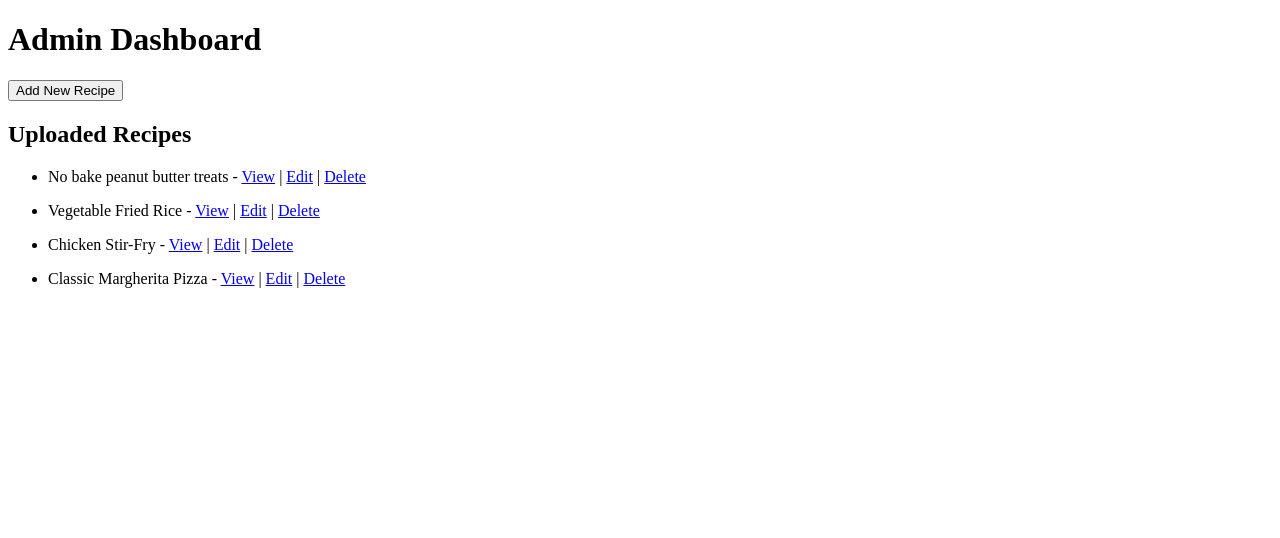
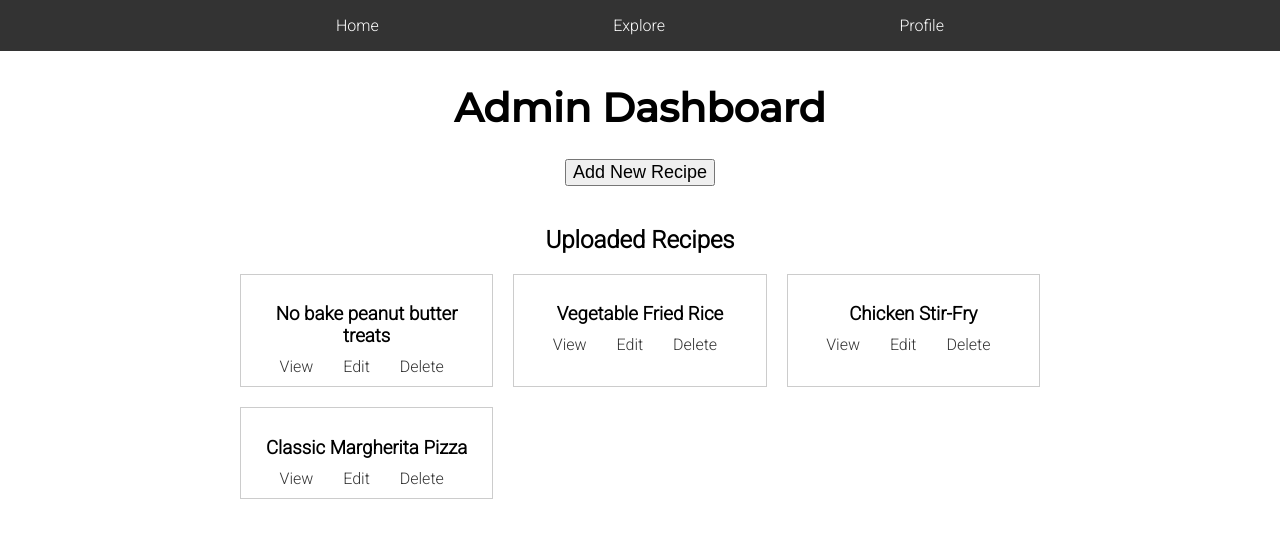
Before and after one commit to nourhan031/recipe-finder, a Python web app: template templates/admin/admin_dashboard.html in a window 1280 px wide. Shown: the top 538 px of the page. Run offline with Jinja, Linux system fonts and the light colour scheme; the template is opened without the code that fills it, so the values that code supplies are empty.

Commit message:
maria's commit

```diff
--- a/static/css/admin_dashboard.css
+++ b/static/css/admin_dashboard.css
@@ -2,6 +2,14 @@ h1{
     text-align: center;
 }
 
+.add-recipe{
+    display: flex;
+    justify-content: center;
+}
+
+.add-recipe > button{
+    font-size: large;
+}
 
 #recipe-list {
     text-align: center;
@@ -54,6 +62,6 @@ h1{
 }
 
 .recipe-actions .delete-link {
-    background-color: #f44336; /* Red background for delete link */
-    color: white; /* White text color for delete link */
+    background-color: #f44336;
+    color: white;
 }
--- a/templates/admin/admin_dashboard.html
+++ b/templates/admin/admin_dashboard.html
@@ -4,60 +4,72 @@
     <meta charset="UTF-8">
     <meta name="viewport" content="width=device-width, initial-scale=1.0">
     <title>Document</title>
+    <link rel="stylesheet" href="../../static/css/admin_dashboard.css">
+    <link rel="stylesheet" href="../../static/css/base.css">
+
 </head>
 <body>
+    <!-- Navigation Bar -->
+    <nav>
+        <ul>
+            <li><a href="base.html">Home</a></li>
+            <li class="dropdown">
+                <a href="#" id="explore">Explore</a>
+                <div class="dropdown-content">
+                    <a href="categories.html">Categories</a>
+                    <a href="recipes_list.html">Recipes</a>
+                </div>
+            </li>
+            <li>
+                <a href="../user/log_in_user.html" id="profile-link">
+                    <span id="login-text">Profile</span>
+                </a>
+            </li>
+
+        </ul>
+    </nav>
     <div class="container">
         <h1>Admin Dashboard</h1>
 
         <!-- Button to Add New Recipe -->
-        <a href="admin_add_recipe.html"><button>Add New Recipe</button></a>
+        <a href="admin_add_recipe.html" class="add-recipe"><button>Add New Recipe</button></a>
 
         <div id="recipe-list">
-            <!-- List of Available Recipes -->
-            <!-- Display a table or list of recipes with options to edit and delete -->
             <h2>Uploaded Recipes</h2>
-
-               <ul>
-                <div id="peanut_butter">
-                  <li>No bake peanut butter treats -
-                     <a href="../recipes/viewPB.html">View</a> |
-                     <a href="edit_recipe.html">Edit</a> |
-                     <a href="#" onclick="deleteRecipe(1)">Delete</a>
-                  </li>
+            <div class="recipe-grid">
+                <div class="recipe-item" id="peanut_butter">
+                    <h3>No bake peanut butter treats</h3>
+                    <ul class="recipe-actions">
+                        <li><a href="/templates/recipes/viewPB.html">View</a></li>
+                        <li><a href="edit_recipe.html">Edit</a></li>
+                        <li><a href="#" onclick="deleteRecipe(1)">Delete</a></li>
+                    </ul>
                 </div>
+                <div class="recipe-item" id="veg_rice">
+                    <h3>Vegetable Fried Rice</h3>
+                    <ul class="recipe-actions">
+                        <li><a href="/templates/recipes/viewVegRice.html">View</a></li>
+                        <li><a href="edit_recipe.html">Edit</a></li>
+                        <li><a href="#" onclick="deleteRecipe(1)">Delete</a></li>
                     </ul>
-
-                 <ul>
-                    <div id="veg_rice">
-                        <li>Vegetable Fried Rice -
-                           <a href="../recipes/viewVegRice.html">View</a> |
-                           <a href="edit_recipe.html">Edit</a> |
-                           <a href="#" onclick="deleteRecipe(1)">Delete</a>
-                        </li>
                 </div>
+                <div class="recipe-item" id="chicken-sf">
+                    <h3>Chicken Stir-Fry</h3>
+                    <ul class="recipe-actions">
+                        <li><a href="/templates/recipes/chickenSF.html">View</a></li>
+                        <li><a href="edit_recipe.html">Edit</a></li>
+                        <li><a href="#" onclick="deleteRecipe(1)">Delete</a></li>
                     </ul>
-
-                 <ul>
-                    <div id="chicken-sf">
-                        <li>Chicken Stir-Fry -
-                           <a href="../recipes/chickenSF.html">View</a> |
-                           <a href="edit_recipe.html">Edit</a> |
-                           <a href="#" onclick="deleteRecipe(1)">Delete</a>
-                        </li>
                 </div>
+                <div class="recipe-item" id="pizza">
+                    <h3>Classic Margherita Pizza</h3>
+                    <ul class="recipe-actions">
+                        <li><a href="/templates/recipes/margherita.html">View</a></li>
+                        <li><a href="edit_recipe.html">Edit</a></li>
+                        <li><a href="#" onclick="deleteRecipe(1)">Delete</a></li>
                     </ul>
-
-                 <ul>
-                    <div id="pizza">
-                        <li>Classic Margherita Pizza -
-                           <a href="../recipes/margherita.html">View</a> |
-                           <a href="edit_recipe.html">Edit</a> |
-                           <a href="#" onclick="deleteRecipe(1)">Delete</a>
-                        </li>
                 </div>
-                 </ul>
-
-
+            </div>
         </div>
 
         <div id="edit-recipe-form">
```
Also changed, not shown: static/css/admin_add_recipe.css (+49 -0 lines), templates/admin/admin_add_recipe.html (+21 -0 lines). Lines whose indentation alone changed are shown as unchanged.
